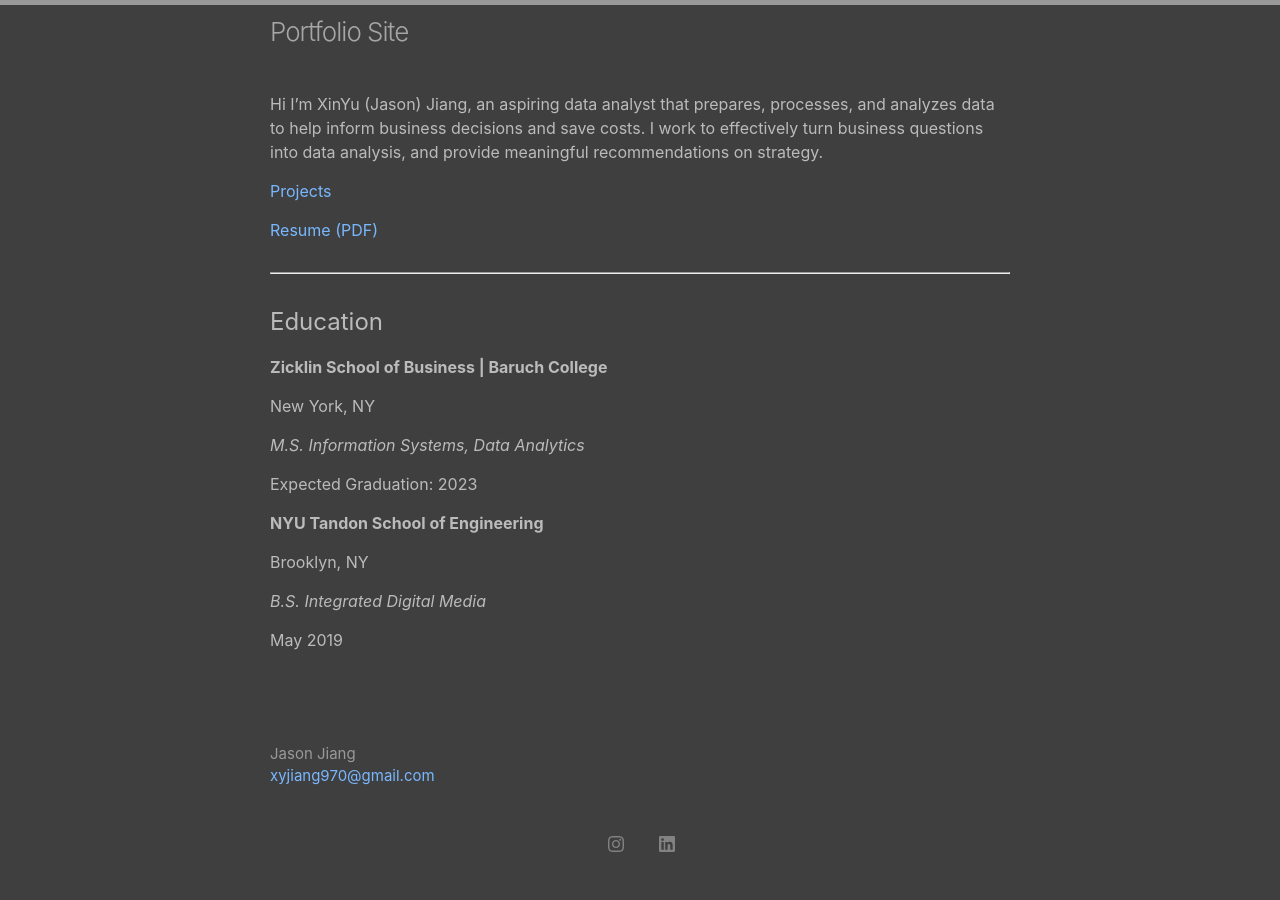
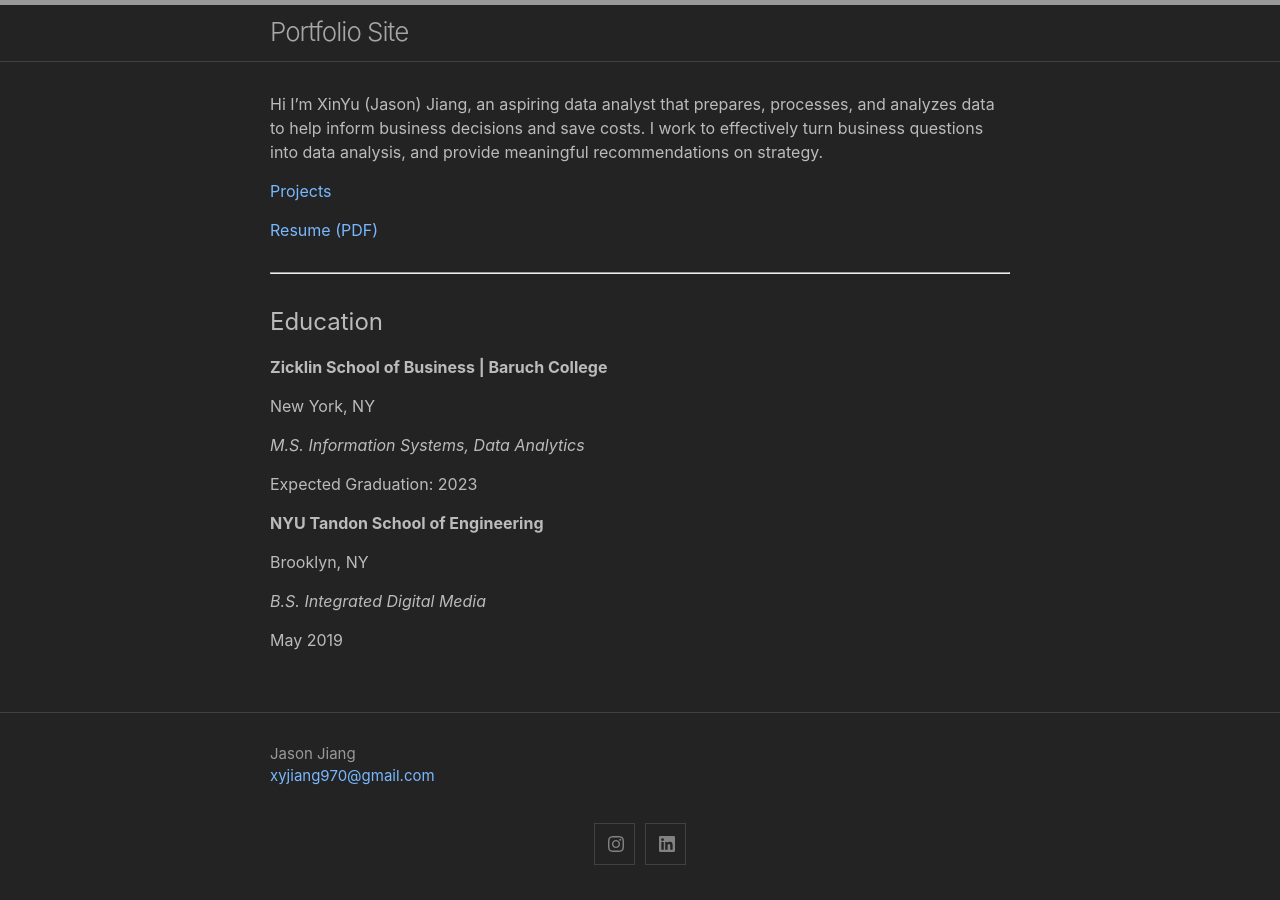
Before and after one commit to xyjiang970/xyjiang970.github.io, a Jekyll site: the page built from index.md, in a window 1280 px wide. Built offline with Jekyll 4.4.1, drawn with Linux system fonts in a browser that asks for light colours.

Commit message:
Add files via upload

```diff
--- a/_config.yml
+++ b/_config.yml
@@ -50,8 +50,8 @@ minima:
 # If you want to link only specific pages in your header, uncomment
 # this and add the path to the pages in order as they should show up
 header_pages:
-  - jason_resume.pdf
-  - projects/projects_home.html
+  - /jason_resume.pdf
+  - /projects/projects_home.html
   # - about.md
 
 # Build settings
--- a/_sass/minima/skins/dark.scss
+++ b/_sass/minima/skins/dark.scss
@@ -7,7 +7,7 @@ $brand-color-dark:      darken($brand-color, 35%) !default;
 $site-title-color:      $brand-color-light !default;
 
 $text-color:            #bbbbbb !default;
-$background-color:      #3f3f3f !default;
+$background-color:      #232323 !default;
 $code-background-color: #212121 !default;
 
 $link-base-color:       #79b8ff !default;
```
